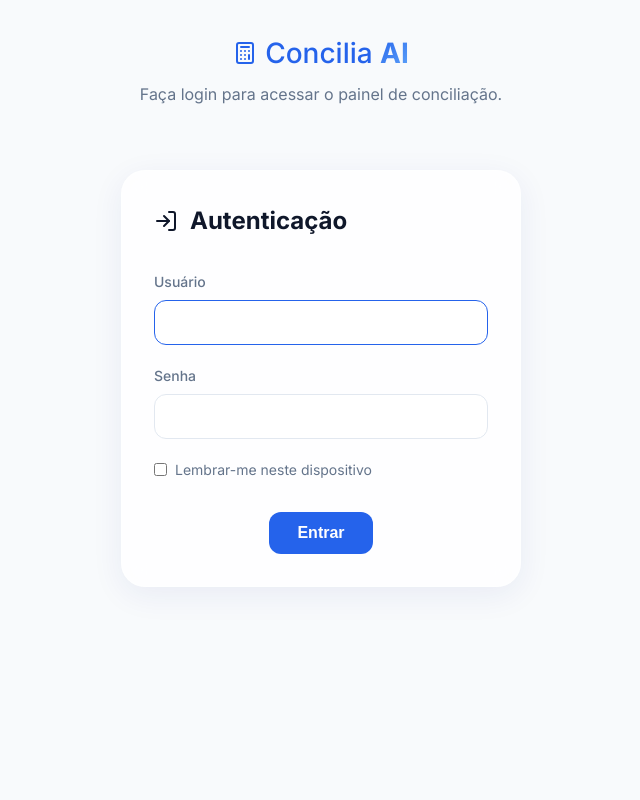
After one commit to j-renan/concilia_ai, a Flask app: page /login in a window 1280 px wide. The commit adds this page. Shown: the whole page, without its empty margins (319-959 px from the left). Run offline with Flask 3, Linux system fonts and the light colour scheme.

Commit message:
Implementando login e cadastro de usuários

```diff
--- a/app.py
+++ b/app.py
@@ -1,35 +1,100 @@
 import os
 import pandas as pd
-from flask import Flask, render_template, request, jsonify, send_file, session
-from concilar_planilhas import comparar_fretes, gerar_planilha_diferencas
+from flask import Flask, render_template, request, jsonify, send_file, session, redirect, url_for, flash
+from flask_login import LoginManager, login_user, logout_user, login_required, current_user
+from models import db, User
+from concilar_planilhas import comparar_fretes
 from datetime import datetime
 
 app = Flask(__name__)
 app.secret_key = 'concilia_ai_secret_key'
+app.config['SQLALCHEMY_DATABASE_URI'] = 'sqlite:///concilia.db'
+app.config['SQLALCHEMY_TRACK_MODIFICATIONS'] = False
+
+db.init_app(app)
+login_manager = LoginManager()
+login_manager.init_app(app)
+login_manager.login_view = 'login'
+
 UPLOAD_FOLDER = 'uploads'
 os.makedirs(UPLOAD_FOLDER, exist_ok=True)
 
-def limpar_uploads():
-    """Remove todos os arquivos da pasta uploads para economizar espaço."""
-    for filename in os.listdir(UPLOAD_FOLDER):
-        file_path = os.path.join(UPLOAD_FOLDER, filename)
+@login_manager.user_loader
+def load_user(user_id):
+    return User.query.get(int(user_id))
+
+def get_user_folder():
+    """Retorna o caminho da pasta de upload exclusiva do usuário atual."""
+    user_folder = os.path.join(UPLOAD_FOLDER, f'user_{current_user.id}')
+    os.makedirs(user_folder, exist_ok=True)
+    return user_folder
+
+def limpar_uploads(folder):
+    """Remove arquivos apenas da pasta do usuário atual."""
+    for filename in os.listdir(folder):
+        file_path = os.path.join(folder, filename)
         try:
             if os.path.isfile(file_path) or os.path.islink(file_path):
                 os.unlink(file_path)
-            elif os.path.isdir(file_path):
-                import shutil
-                shutil.rmtree(file_path)
         except Exception as e:
             print(f'Erro ao deletar {file_path}. Razão: {e}')
 
+@app.route('/login', methods=['GET', 'POST'])
+def login():
+    if current_user.is_authenticated:
+        return redirect(url_for('index'))
+    if request.method == 'POST':
+        username = request.form.get('username')
+        password = request.form.get('password')
+        remember = True if request.form.get('remember') else False
+
+        user = User.query.filter_by(username=username).first()
+        if user and user.check_password(password):
+            login_user(user, remember=remember)
+            return redirect(url_for('index'))
+        flash('Usuário ou senha inválidos')
+    return render_template('login.html')
+
+@app.route('/logout')
+@login_required
+def logout():
+    logout_user()
+    return redirect(url_for('login'))
+
+@app.route('/register', methods=['GET', 'POST'])
+@login_required
+def register():
+    # Apenas administradores podem cadastrar novos usuários
+    if not current_user.is_admin:
+        flash('Acesso negado: apenas administradores podem cadastrar usuários.')
+        return redirect(url_for('index'))
+
+    if request.method == 'POST':
+        username = request.form.get('username')
+        password = request.form.get('password')
+        is_admin = True if request.form.get('is_admin') else False
+
+        if User.query.filter_by(username=username).first():
+            flash('Este usuário já existe.')
+        else:
+            new_user = User(username=username, is_admin=is_admin)
+            new_user.set_password(password)
+            db.session.add(new_user)
+            db.session.commit()
+            flash('Usuário cadastrado com sucesso!')
+            return redirect(url_for('index'))
+    return render_template('register.html')
+
 @app.route('/')
+@login_required
 def index():
     return render_template('index.html')
 
 @app.route('/upload', methods=['POST'])
+@login_required
 def upload_files():
-    # Limpar envios anteriores antes de começar um novo
-    limpar_uploads()
+    user_folder = get_user_folder()
+    limpar_uploads(user_folder)
 
     if 'file_credito' not in request.files or 'file_frete' not in request.files:
         return jsonify({'error': 'Arquivos ausentes'}), 400
@@ -40,9 +105,8 @@ def upload_files():
     if file_credito.filename == '' or file_frete.filename == '':
         return jsonify({'error': 'Nenhum arquivo selecionado'}), 400
 
-    # Salvar temporariamente para ler cabeçalhos
-    path_credito = os.path.join(UPLOAD_FOLDER, f"credito_{datetime.now().timestamp()}.xlsx")
-    path_frete = os.path.join(UPLOAD_FOLDER, f"frete_{datetime.now().timestamp()}.xlsx")
+    path_credito = os.path.join(user_folder, f"credito_{datetime.now().timestamp()}.xlsx")
+    path_frete = os.path.join(user_folder, f"frete_{datetime.now().timestamp()}.xlsx")
 
     file_credito.save(path_credito)
     file_frete.save(path_frete)
@@ -65,6 +129,7 @@ def upload_files():
         return jsonify({'error': str(e)}), 500
 
 @app.route('/process', methods=['POST'])
+@login_required
 def process():
     mapping = request.json.get('mapping')
     path_credito = session.get('path_credito')
@@ -78,8 +143,8 @@ def process():
             path_credito, path_frete, mapping
         )
 
-        # Guardar divergências para exportação
-        export_path = os.path.join(UPLOAD_FOLDER, f"divergencias_{datetime.now().timestamp()}.xlsx")
+        user_folder = get_user_folder()
+        export_path = os.path.join(user_folder, f"divergencias_{datetime.now().timestamp()}.xlsx")
         divergencias.to_excel(export_path, index=False)
         session['export_path'] = export_path
 
@@ -98,6 +163,7 @@ def process():
         return jsonify({'error': str(e)}), 500
 
 @app.route('/export')
+@login_required
 def export():
     export_path = session.get('export_path')
     if export_path and os.path.exists(export_path):
@@ -105,4 +171,9 @@ def export():
     return "Nenhum resultado disponível para exportação", 404
 
 if __name__ == '__main__':
+    with app.app_context():
+        db.create_all()
     app.run(debug=True)
+
+if __name__ == '__main__':
+    app.run(debug=True)
--- a/static/css/style.css
+++ b/static/css/style.css
@@ -40,6 +40,47 @@ body {
 header {
     text-align: center;
     margin-bottom: 2.5rem;
+    position: relative;
+}
+
+.user-info {
+    position: absolute;
+    top: 0;
+    right: 0;
+    display: flex;
+    align-items: center;
+    gap: 1.5rem;
+    font-size: 0.875rem;
+}
+
+.user-actions {
+    display: flex;
+    gap: 1rem;
+    align-items: center;
+}
+
+.user-actions a {
+    text-decoration: none;
+    color: var(--text-muted);
+    display: flex;
+    align-items: center;
+    gap: 0.25rem;
+    transition: color 0.2s ease;
+}
+
+.user-actions a:hover {
+    color: var(--primary);
+}
+
+.logout-link:hover {
+    color: var(--error) !important;
+}
+
+.admin-link {
+    background: rgba(37, 99, 235, 0.1);
+    padding: 0.25rem 0.75rem;
+    border-radius: 2rem;
+    color: var(--primary) !important;
 }
 
 .logo {
--- /dev/null
+++ b/templates/login.html
@@ -0,0 +1,91 @@
+<!DOCTYPE html>
+<html lang="pt-br">
+<head>
+    <meta charset="UTF-8">
+    <meta name="viewport" content="width=device-width, initial-scale=1.0">
+    <title>Login - Concilia AI</title>
+    <link rel="stylesheet" href="{{ url_for('static', filename='css/style.css') }}">
+    <link href="https://fonts.googleapis.com/css2?family=Inter:wght@400;500;600;700&display=swap" rel="stylesheet">
+    <script src="https://unpkg.com/lucide@latest"></script>
+    <style>
+        .login-card {
+            max-width: 400px;
+            margin: 4rem auto;
+            display: block;
+        }
+        .flash-messages {
+            margin-bottom: 1.5rem;
+            list-style: none;
+            padding: 0;
+        }
+        .flash-message {
+            padding: 0.75rem;
+            border-radius: 0.5rem;
+            background: rgba(239, 68, 68, 0.1);
+            color: var(--error);
+            font-size: 0.875rem;
+            text-align: center;
+            border: 1px solid var(--error);
+        }
+        .remember-me {
+            display: flex;
+            align-items: center;
+            gap: 0.5rem;
+            font-size: 0.875rem;
+            color: var(--text-muted);
+            cursor: pointer;
+            margin-top: 1rem;
+        }
+    </style>
+</head>
+<body>
+    <div class="app-container">
+        <header>
+            <div class="logo">
+                <i data-lucide="calculator"></i>
+                <span>Concilia <strong>AI</strong></span>
+            </div>
+            <p class="subtitle">Faça login para acessar o painel de conciliação.</p>
+        </header>
+
+        <main>
+            <section class="card login-card active">
+                <div class="card-header">
+                    <h2><i data-lucide="log-in"></i> Autenticação</h2>
+                </div>
+
+                {% with messages = get_flashed_messages() %}
+                  {% if messages %}
+                    <ul class="flash-messages">
+                      {% for message in messages %}
+                        <li class="flash-message">{{ message }}</li>
+                      {% endfor %}
+                    </ul>
+                  {% endif %}
+                {% endwith %}
+
+                <form method="POST">
+                    <div class="form-group">
+                        <label for="username">Usuário</label>
+                        <input type="text" id="username" name="username" class="header-select" required autofocus>
+                    </div>
+                    <div class="form-group">
+                        <label for="password">Senha</label>
+                        <input type="password" id="password" name="password" class="header-select" required>
+                    </div>
+
+                    <label class="remember-me">
+                        <input type="checkbox" name="remember">
+                        Lembrar-me neste dispositivo
+                    </label>
+
+                    <div class="actions">
+                        <button type="submit" class="btn btn-primary">Entrar</button>
+                    </div>
+                </form>
+            </section>
+        </main>
+    </div>
+    <script>lucide.createIcons();</script>
+</body>
+</html>
```
Also changed, not shown: create_admin.py (added, +22 -0 lines), models.py (added, +20 -0 lines), templates/index.html (+9 -0 lines), templates/register.html (added, +68 -0 lines).
